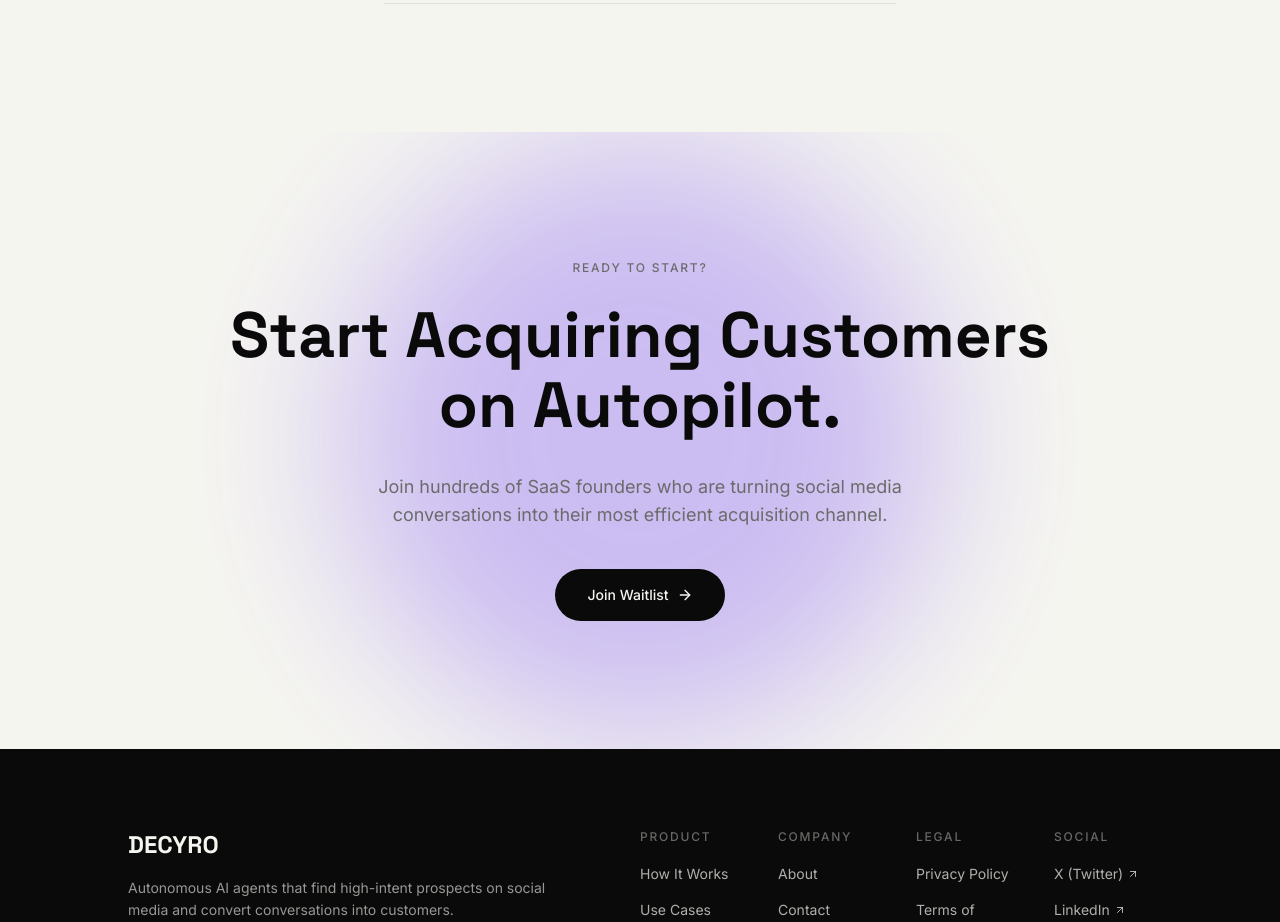
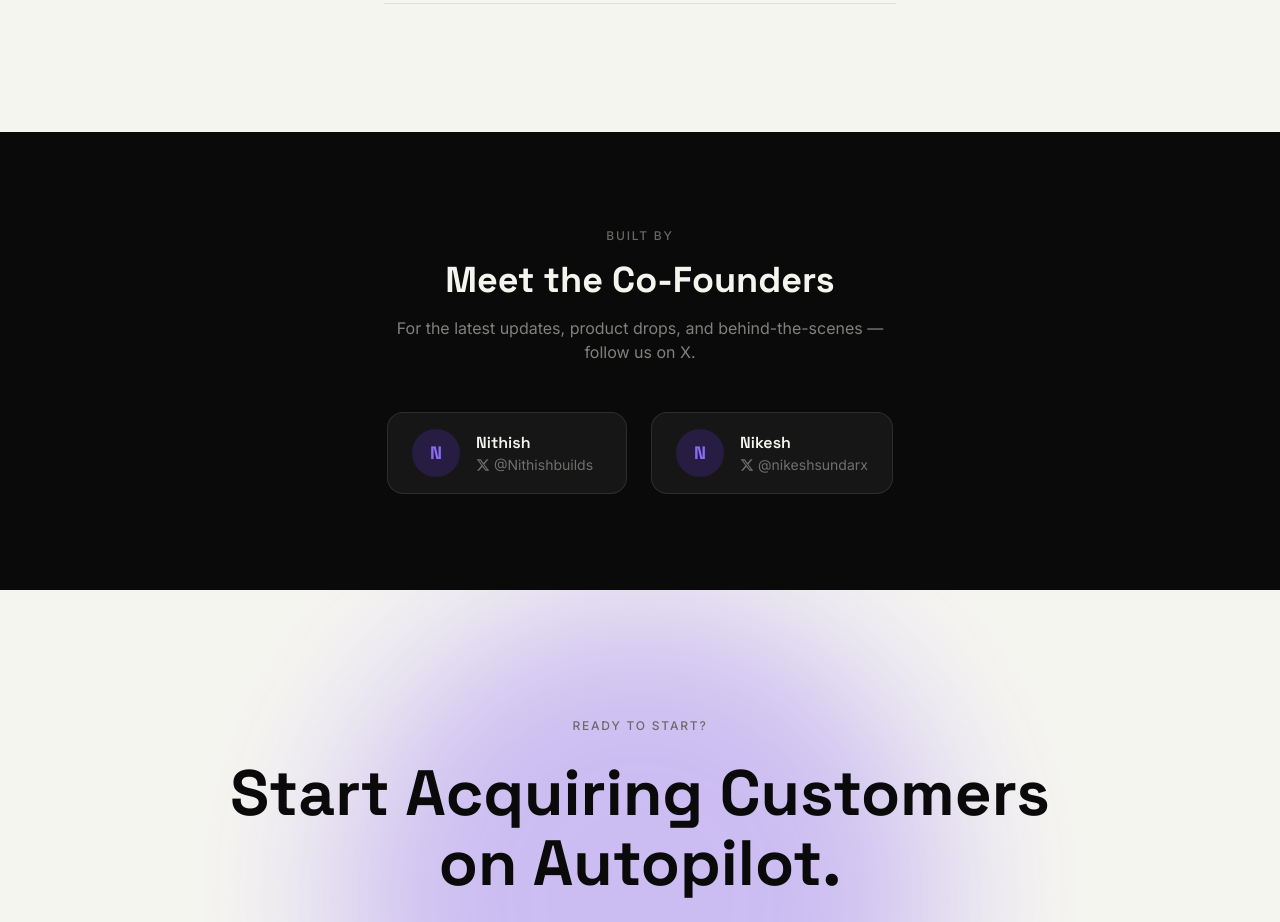
Before and after one commit to nikeshsundar/decyro1, a Next.js app: page / in a window 1280 px wide. Shown: the part 6340-7262 px from the top of the page. Built offline with nearby package versions, Linux system fonts and the light colour scheme.

Commit message:
Add co-founders section with X profile links

```diff
--- a/src/app/page.tsx
+++ b/src/app/page.tsx
@@ -407,6 +407,69 @@ export default function HomePage() {
                 </div>
             </section>
 
+            {/* ═══ CO-FOUNDERS ═══ */}
+            <section className="section-padding py-24 bg-fg text-bg">
+                <div className="max-w-3xl mx-auto text-center">
+                    <Reveal>
+                        <span className="text-xs uppercase tracking-label text-bg/40 font-medium block mb-4">
+                            Built By
+                        </span>
+                    </Reveal>
+                    <Reveal delay={0.1}>
+                        <h2 className="font-heading font-bold text-3xl md:text-4xl text-bg mb-4">
+                            Meet the Co-Founders
+                        </h2>
+                    </Reveal>
+                    <Reveal delay={0.15}>
+                        <p className="text-bg/50 font-body mb-12 max-w-lg mx-auto">
+                            For the latest updates, product drops, and behind-the-scenes — follow us on X.
+                        </p>
+                    </Reveal>
+
+                    <div className="flex flex-col sm:flex-row items-center justify-center gap-6">
+                        <Reveal delay={0.2}>
+                            <a
+                                href="https://x.com/Nithishbuilds"
+                                target="_blank"
+                                rel="noopener noreferrer"
+                                className="group flex items-center gap-4 px-6 py-4 rounded-2xl border border-bg/10 bg-bg/5 hover:bg-bg/10 transition-all duration-300 min-w-[240px]"
+                            >
+                                <div className="w-12 h-12 rounded-full bg-accent/20 flex items-center justify-center flex-shrink-0 group-hover:bg-accent/30 transition-colors">
+                                    <span className="font-heading font-bold text-lg text-accent-light">N</span>
+                                </div>
+                                <div className="text-left">
+                                    <p className="font-heading font-semibold text-bg">Nithish</p>
+                                    <p className="text-bg/40 text-sm font-body flex items-center gap-1">
+                                        <svg width="14" height="14" viewBox="0 0 24 24" fill="currentColor"><path d="M18.244 2.25h3.308l-7.227 8.26 8.502 11.24H16.17l-5.214-6.817L4.99 21.75H1.68l7.73-8.835L1.254 2.25H8.08l4.713 6.231zm-1.161 17.52h1.833L7.084 4.126H5.117z" /></svg>
+                                        @Nithishbuilds
+                                    </p>
+                                </div>
+                            </a>
+                        </Reveal>
+
+                        <Reveal delay={0.3}>
+                            <a
+                                href="https://x.com/nikeshsundarx"
+                                target="_blank"
+                                rel="noopener noreferrer"
+                                className="group flex items-center gap-4 px-6 py-4 rounded-2xl border border-bg/10 bg-bg/5 hover:bg-bg/10 transition-all duration-300 min-w-[240px]"
+                            >
+                                <div className="w-12 h-12 rounded-full bg-accent/20 flex items-center justify-center flex-shrink-0 group-hover:bg-accent/30 transition-colors">
+                                    <span className="font-heading font-bold text-lg text-accent-light">N</span>
+                                </div>
+                                <div className="text-left">
+                                    <p className="font-heading font-semibold text-bg">Nikesh</p>
+                                    <p className="text-bg/40 text-sm font-body flex items-center gap-1">
+                                        <svg width="14" height="14" viewBox="0 0 24 24" fill="currentColor"><path d="M18.244 2.25h3.308l-7.227 8.26 8.502 11.24H16.17l-5.214-6.817L4.99 21.75H1.68l7.73-8.835L1.254 2.25H8.08l4.713 6.231zm-1.161 17.52h1.833L7.084 4.126H5.117z" /></svg>
+                                        @nikeshsundarx
+                                    </p>
+                                </div>
+                            </a>
+                        </Reveal>
+                    </div>
+                </div>
+            </section>
+
             {/* ═══ FINAL CTA ═══ */}
             <section className="relative section-padding py-32 overflow-hidden">
                 <div className="gradient-orb w-[600px] h-[600px] bg-accent top-1/2 left-1/2 -translate-x-1/2 -translate-y-1/2" />
```
